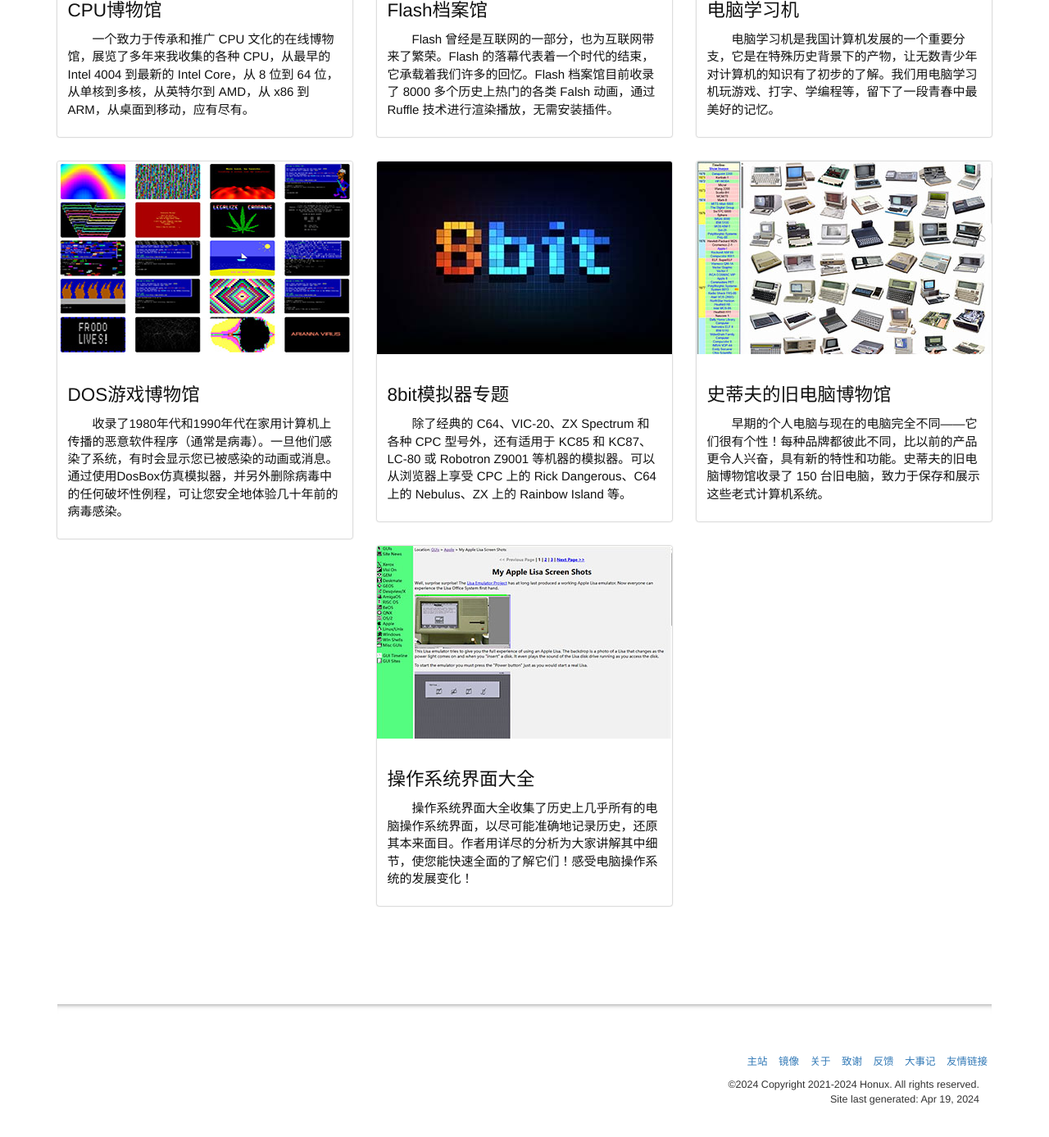
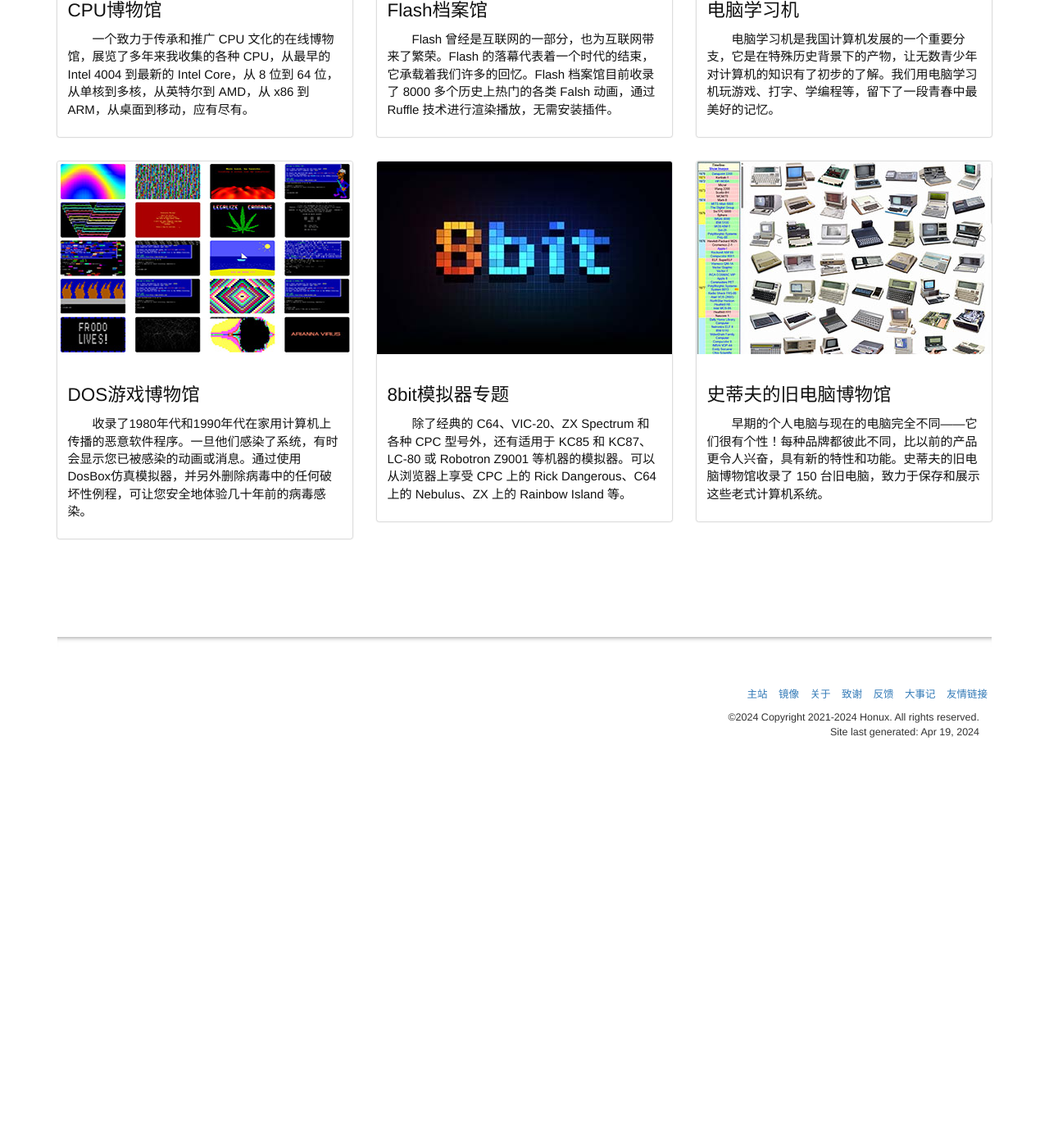
Before and after one commit to compumuseum/compumuseum.github.io, a Jekyll site: the page built from index.md, in a window 1280 px wide and 1400 px high, scrolled down 894 px. Shown: the top 1387 px of the window at 82% size. Built offline with Jekyll 4.4.1, drawn with Linux system fonts in a browser that asks for light colours; after the commit the page ends 1847 px from its top, so only the background shows below that.

Commit message:
Update index_advertise2.html

```diff
--- a/_includes/index_advertise2.html
+++ b/_includes/index_advertise2.html
@@ -141,7 +141,7 @@
 											<small></small>
 										</span>
 									</p>
-									<p>　　收录了1980年代和1990年代在家用计算机上传播的恶意软件程序（通常是病毒）。一旦他们感染了系统，有时会显示您已被感染的动画或消息。通过使用DosBox仿真模拟器，并另外删除病毒中的任何破坏性例程，可让您安全地体验几十年前的病毒感染。</p>
+									<p>　　收录了1980年代和1990年代在家用计算机上传播的恶意软件程序。一旦他们感染了系统，有时会显示您已被感染的动画或消息。通过使用DosBox仿真模拟器，并另外删除病毒中的任何破坏性例程，可让您安全地体验几十年前的病毒感染。</p>
 								</div>
 							</div>
 						</div>
@@ -184,6 +184,7 @@
 					</a>
 				</div>
 
+				<!--
 				<div class="col-12 col-md-6 col-lg-4">
 					<a href="https://computer.retromuseum.org:86/player.html?machine=guigallery" target="_blank" class="index-anchor" onclick="return checkLinks();">
 						<div class="card rounded overflow-hidden">
@@ -202,7 +203,7 @@
 						</div>
 					</a>
 				</div>
-
+				-->
 			</div>
 		</div>
 	</div>
```
